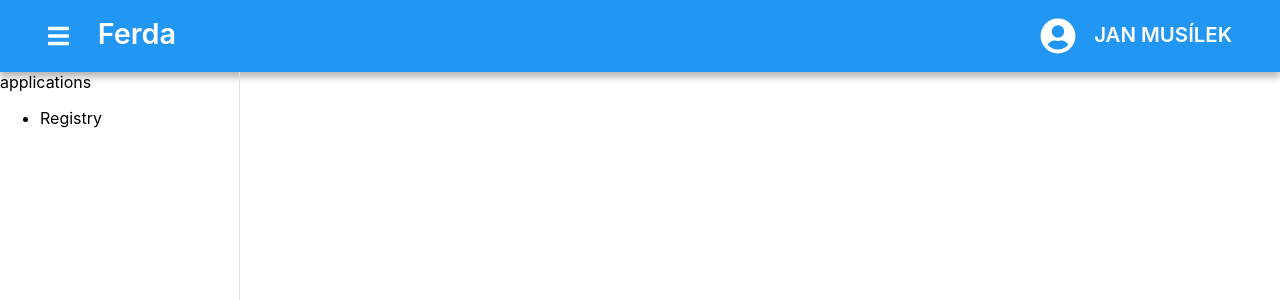
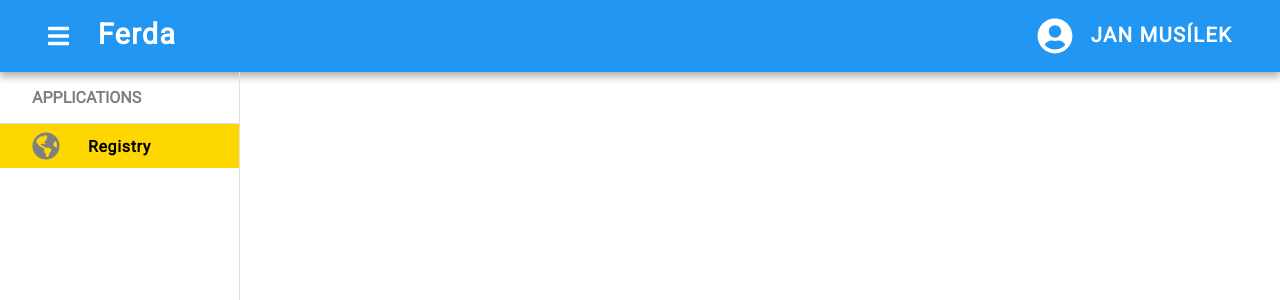
Before and after one commit to VitHridel/neviditelna-univerzita, a React (Create React App) app: page / in a window 1280 px wide. Both pictures are taken after a click on the icon 58 px from the left and 36 px from the top of the page. Shown: the top 300 px of the page. Built offline with nearby package versions, Linux system fonts and the light colour scheme.

Commit message:
styling of Sidebar + change Head onto Header

```diff
--- a/public/index.html
+++ b/public/index.html
@@ -15,6 +15,9 @@
       user's mobile device or desktop. See https://developers.google.com/web/fundamentals/web-app-manifest/
     -->
     <link rel="manifest" href="%PUBLIC_URL%/manifest.json" />
+    <link rel="preconnect" href="https://fonts.googleapis.com">
+    <link rel="preconnect" href="https://fonts.gstatic.com" crossorigin>
+    <link href="https://fonts.googleapis.com/css2?family=Roboto&display=swap" rel="stylesheet">
     <!--
       Notice the use of %PUBLIC_URL% in the tags above.
       It will be replaced with the URL of the `public` folder during the build.
--- a/src/App.js
+++ b/src/App.js
@@ -1,15 +1,18 @@
-import Head from "./containers/Head";
+import Header from "./containers/Header";
 import Sidebar from "./containers/Sidebar";
-import AccountInfo from "./components/AccountInfo";
+import { ViewContextProvider } from './context/ViewContext';
+import Switch from "./components/Switch";
 
 export default function App() {
 
   return (
     <div className="App">
-      <Head />
+      <Header />
       <Sidebar />
       <main>
-
+        <ViewContextProvider>
+          <Switch />
+        </ViewContextProvider>
       </main>
     </div>
   );
--- /dev/null
+++ b/src/components/Switch.js
@@ -0,0 +1,7 @@
+import { useContext } from "react";
+import { ViewContext } from "../context/ViewContext";
+
+export default function Switch() {
+    const { toggleView } = useContext(ViewContext);
+    return ( <button id="switch" onClick={toggleView} />);
+}
--- a/src/containers/Head.js
+++ b/src/containers/Header.js
@@ -1,10 +1,10 @@
 import Account from "../components/Account"
 import { FontAwesomeIcon } from "@fortawesome/react-fontawesome";
 import { faBars } from "@fortawesome/free-solid-svg-icons";
-import AccountInfo from './../components/AccountInfo';
+import AccountInfo from '../components/AccountInfo';
 
 
-export default function Head() {
+export default function Header() {
     const showSidebar = () => {
         if (document.getElementById('sidebar').style.display === 'block') {
             document.getElementById('sidebar').style.display = 'none'
@@ -14,7 +14,7 @@ export default function Head() {
     }
 
     return(
-        <header className="head">
+        <header className="header">
             <div>
                 <FontAwesomeIcon icon={faBars} id='sidebar-button' onClick={showSidebar} />
                 <h2 id="ferda">Ferda</h2>
@@ -23,7 +23,6 @@ export default function Head() {
                 <Account />
                 <AccountInfo />
             </div>
-
         </header>
     )
 }
--- a/src/containers/Sidebar.js
+++ b/src/containers/Sidebar.js
@@ -1,11 +1,13 @@
+import { FontAwesomeIcon } from "@fortawesome/react-fontawesome";
+import { faGlobeAmericas } from "@fortawesome/free-solid-svg-icons";
+
 export default function Sidebar() {
-
     return(
         <section id="sidebar">
             <div>applications</div>
-            <ul>
+            <ul id="applications">
                 <li>
-                    Registry
+                    <FontAwesomeIcon icon={faGlobeAmericas} id="globe" /> Registry
                 </li>
             </ul>
         </section>
--- /dev/null
+++ b/src/context/ViewContext.js
@@ -0,0 +1,18 @@
+import { createContext, useState } from "react";
+
+export const ViewContext = createContext();
+
+export function ViewContextProvider(props) {
+    const [ verboseView, setVerboseView ] = useState(false);
+
+    const toggleView = () => {
+        setVerboseView(!verboseView);
+        console.log(verboseView)
+    }
+
+    return(
+        <ViewContext.Provider value={{verboseView, toggleView}}>
+            {props.children}
+        </ViewContext.Provider>
+    )
+}
--- a/src/index.css
+++ b/src/index.css
@@ -9,17 +9,20 @@ html {
 body {
   margin: 0;
   max-width: 100%;
-  font-family: -apple-system, BlinkMacSystemFont, 'Segoe UI', 'Roboto', 'Oxygen',
-    'Ubuntu', 'Cantarell', 'Fira Sans', 'Droid Sans', 'Helvetica Neue',
-    sans-serif;
+  font-family: 'Roboto', sans-serif;
   -webkit-font-smoothing: antialiased;
   -moz-osx-font-smoothing: grayscale;
 }
 
-.head {
+/*
+*     Header
+*/
+
+.header {
   display: flex;
   color: #fff;
   font-size: 1.5em;
+  letter-spacing: .05em;
   background: #2196f3;
   height: 3em;
   justify-content: space-between;
@@ -27,7 +30,7 @@ body {
   box-shadow: 0 .2em .3em rgba(0, 0, 0, .3);
 }
 
-.head div {
+.header div {
   display: flex;
   align-items: center;
 }
@@ -40,6 +43,8 @@ body {
 #sidebar-button:hover {
   cursor: pointer;
 }
+
+/*  Account   */
 
 #ferda,
 #user {
@@ -66,20 +71,23 @@ body {
   margin: 0 .5em;
 }
 
+/*  Account-Info  */
+
 #account-info {
   display: none;
   position: fixed;
   color: #000;
   flex-direction: column;
-  top: 2.5em;
+  top: 2.6em;
   right: 2em;
-  width: 17em;
+  width: 16em;
   background: #fff;
 }
 
 #account-info section {
   display: flex;
   align-items: center;
+  font-size: .8em;
   height: 3.5em;
   width: 100%;
 }
@@ -93,13 +101,17 @@ body {
   color: grey;
 }
 
+#account-info .icon {
+  font-size: 2em;
+}
+
 #account-info section p {
   margin: 0;
 }
 
-#account-info section:nth-child(2) {
-  padding: 5px;
-}
+/*
+*     Sidebar
+*/
 
 #sidebar {
   display: none;
@@ -108,3 +120,37 @@ body {
   height: 100vh;
   border-right: 1px solid #e0e0e0;
 }
+
+#sidebar div {
+  text-transform: uppercase;
+  font-weight: 600;
+  color: grey;
+  padding: 1em 2em;
+  border-bottom: 1px solid #e0e0e0;
+}
+
+#applications {
+  margin: 0;
+  padding: 0;
+}
+
+#applications li {
+  display: flex;
+  list-style-type: none;
+  font-weight: 600;
+  font-size: 1em;
+  letter-spacing: .04em;
+  padding: .5em 2em;
+  align-items: center;
+  background: gold;
+}
+
+#globe {
+  color: grey;
+  font-size: 1.75em;
+  margin-right: 1em;
+}
+
+#switch {
+  display: none;
+}
```
